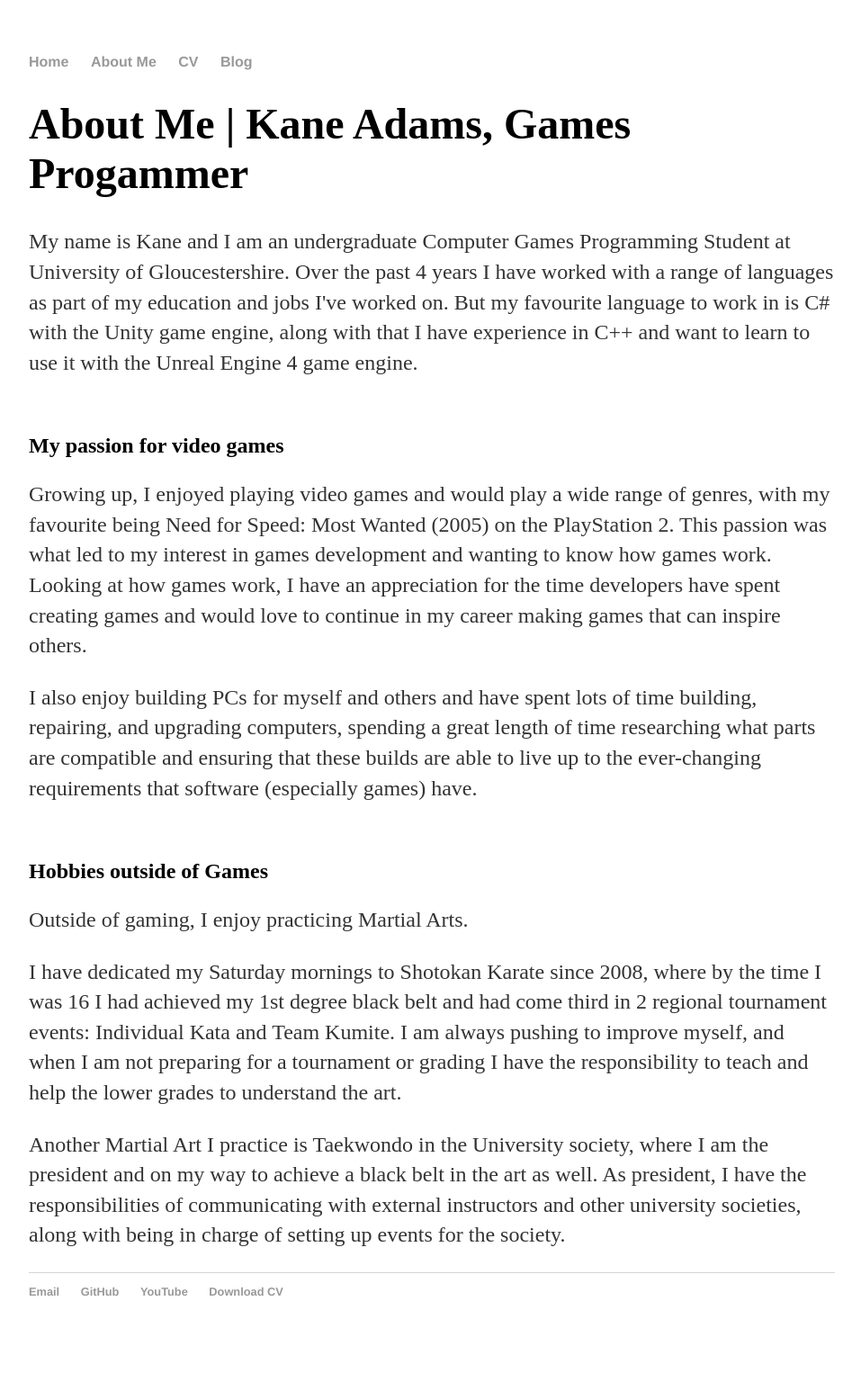
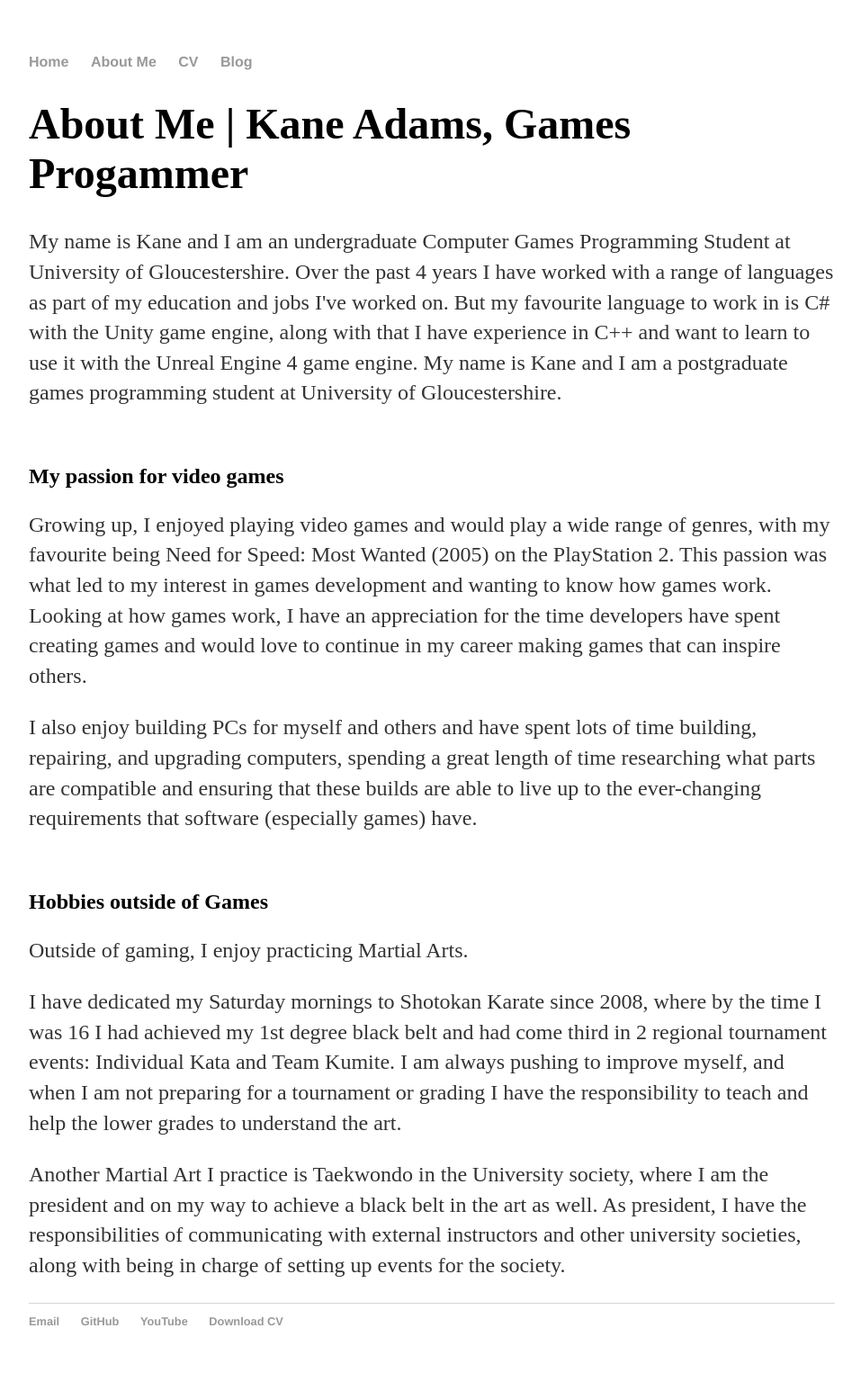
Before and after one commit to KaneAdams-Dev/KaneAdams-Dev.github.io, a Jekyll site: the page built from about/index.html, in a window 1280 px wide. Shown: the whole page at 90% size, without its empty margins (160-1117 px from the left). Built offline with Jekyll 4.4.1, drawn with Linux system fonts in a browser that asks for light colours; Markdown is read by kramdown in place of the engine named in the settings; before the commit the page ends 1503 px from its top, so only the background shows below that.

Commit message:
Home Page Update

```diff
--- a/about/index.html
+++ b/about/index.html
@@ -7,6 +7,9 @@
     My name is Kane and I am an undergraduate Computer Games Programming Student at University of Gloucestershire.
     Over the past 4 years I have worked with a range of languages as part of my education and jobs I've worked on.
     But my favourite language to work in is C# with the Unity game engine, along with that I have experience in C++ and want to learn to use it with the Unreal Engine 4 game engine.
+
+    My name is Kane and I am a postgraduate games programming student at University of Gloucestershire.
+
 </p>
 
 <br>
```
